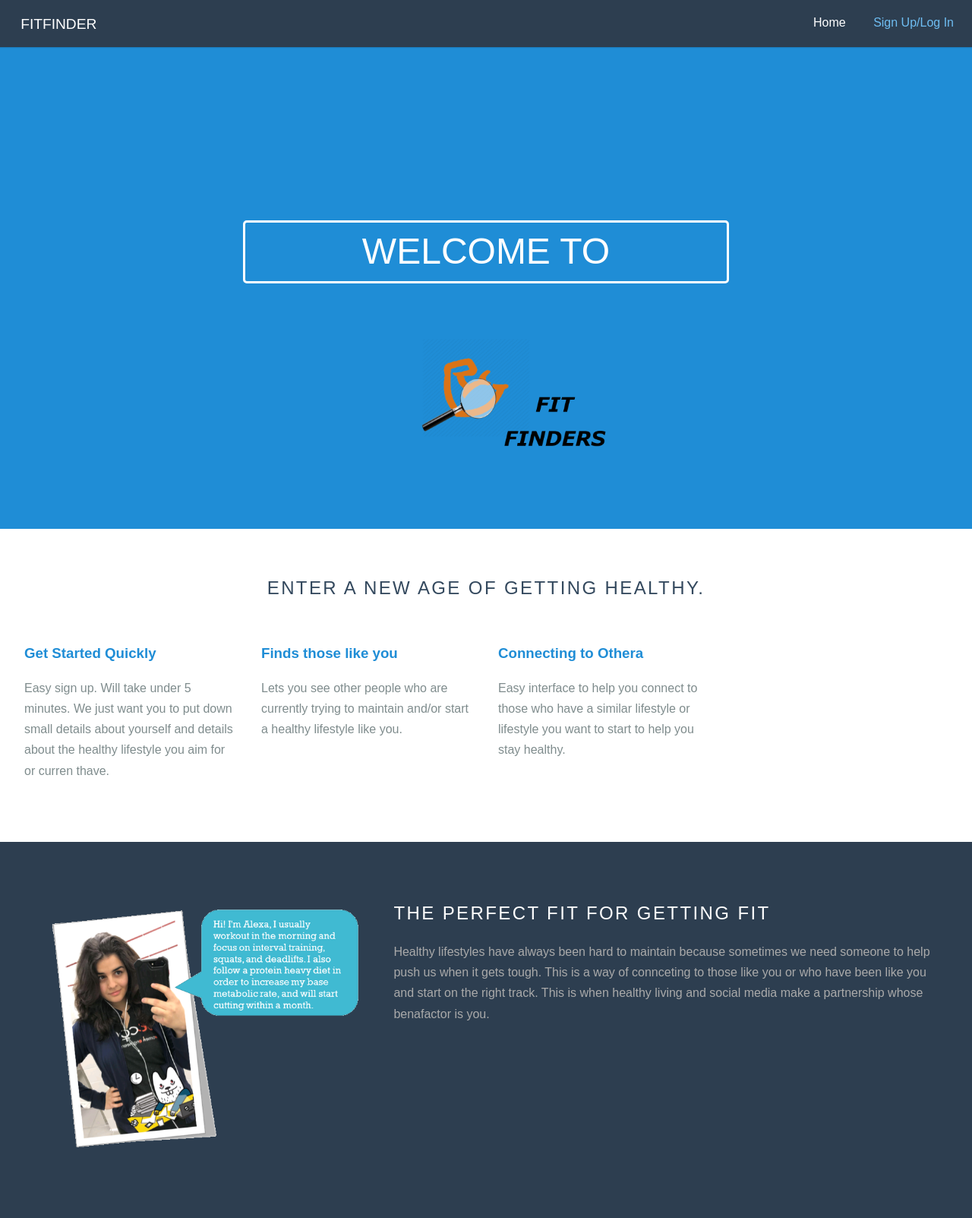
After one commit to gold1617/FitFinder, a Flask app: template templates/start.html in a window 1280 px wide. The commit adds this page. Shown: the whole page at 76% size. Run offline with Flask 2, Linux system fonts and the light colour scheme; the template is opened without the code that fills it, so the values that code supplies are empty; some libraries are stand-ins or nearby versions.

Commit message:
completly redid starting and redoing rest

```diff
--- /dev/null
+++ b/static/css/marketing.css
@@ -0,0 +1,401 @@
+* {
+    -webkit-box-sizing: border-box;
+    -moz-box-sizing: border-box;
+    box-sizing: border-box;
+}
+
+/*
+ * -- BASE STYLES --
+ * Most of these are inherited from Base, but I want to change a few.
+ */
+body {
+    line-height: 1.7em;
+    color: #7f8c8d;
+    font-size: 13px;
+}
+
+h1,
+h2,
+h3,
+h4,
+h5,
+h6,
+label {
+    color: #34495e;
+}
+
+/*Login Menu*/
+/* Full-width input fields */
+input[type=text], input[type=password] {
+    width: 100%;
+    padding: 12px 20px;
+    margin: 8px 0;
+    display: inline-block;
+    border: 1px solid #ccc;
+    box-sizing: border-box;
+}
+
+/* Set a style for all buttons */
+button {
+    background-color: #4CAF50;
+    color: white;
+    padding: 14px 20px;
+    margin: 8px 0;
+    border: none;
+    cursor: pointer;
+    width: 100%;
+}
+
+button:hover {
+    opacity: 0.8;
+}
+
+/* Extra styles for the cancel button */
+.cancelbtn {
+    width: auto;
+    padding: 10px 18px;
+    background-color: #f44336;
+}
+
+
+img.avatar {
+    width: 20%;
+    border-radius: 50%;
+}
+
+.container {
+    padding: 16px;
+    color: black;
+}
+
+span.psw {
+    float: right;
+    padding-top: 16px;
+}
+
+/* The Modal (background) */
+.modal {
+    display: none; /* Hidden by default */
+    position: fixed; /* Stay in place */
+    z-index: 1; /* Sit on top */
+    left: 0;
+    top: 0;
+    width: 100%; /* Full width */
+    height: 100%; /* Full height */
+    overflow: auto; /* Enable scroll if needed */
+    background-color: rgb(0,0,0); /* Fallback color */
+    background-color: rgba(0,0,0,0.4); /* Black w/ opacity */
+    padding-top: 60px;
+}
+
+/* Modal Content/Box */
+.modal-content {
+    background-color: #fefefe;
+    margin: 5% auto 15% auto; /* 5% from the top, 15% from the bottom and centered */
+    border: 1px solid #888;
+    width: 80%; /* Could be more or less, depending on screen size */
+}
+
+/* The Close Button (x) */
+.close {
+    position: absolute;
+    right: 25px;
+    top: 0;
+    color: #000;
+    font-size: 35px;
+    font-weight: bold;
+}
+
+.close:hover,
+.close:focus {
+    color: red;
+    cursor: pointer;
+}
+
+/* Add Zoom Animation */
+.animate {
+    -webkit-animation: animatezoom 0.6s;
+    animation: animatezoom 0.6s
+}
+
+@-webkit-keyframes animatezoom {
+    from {-webkit-transform: scale(0)}
+    to {-webkit-transform: scale(1)}
+}
+
+@keyframes animatezoom {
+    from {transform: scale(0)}
+    to {transform: scale(1)}
+}
+
+/* Change styles for span and cancel button on extra small screens */
+@media screen and (max-width: 300px) {
+    span.psw {
+       display: block;
+       float: none;
+    }
+    .cancelbtn {
+       width: 100%;
+    }
+}
+
+.pure-img-responsive {
+    max-width: 100%;
+    height: auto;
+}
+
+/*
+ * -- LAYOUT STYLES --
+ * These are some useful classes which I will need
+ */
+.l-box {
+    padding: 1em;
+}
+
+.l-box-lrg {
+    padding: 2em;
+    border-bottom: 1px solid rgba(0,0,0,0.1);
+}
+
+.is-center {
+    text-align: center;
+}
+
+
+
+/*
+ * -- PURE FORM STYLES --
+ * Style the form inputs and labels
+ */
+.pure-form label {
+    margin: 1em 0 0;
+    font-weight: bold;
+    font-size: 100%;
+}
+
+.pure-form input[type] {
+    border: 2px solid #ddd;
+    box-shadow: none;
+    font-size: 100%;
+    width: 100%;
+    margin-bottom: 1em;
+}
+
+/*
+ * -- PURE BUTTON STYLES --
+ * I want my pure-button elements to look a little different
+ */
+.pure-button {
+    background-color: #1f8dd6;
+    color: white;
+    padding: 0.5em 2em;
+    border-radius: 5px;
+}
+
+a.pure-button-primary {
+    background: white;
+    color: #1f8dd6;
+    border-radius: 5px;
+    font-size: 120%;
+}
+
+
+/*
+ * -- MENU STYLES --
+ * I want to customize how my .pure-menu looks at the top of the page
+ */
+
+.home-menu {
+    padding: 0.5em;
+    text-align: center;
+    box-shadow: 0 1px 1px rgba(0,0,0, 0.10);
+}
+.home-menu {
+    background: #2d3e50;
+}
+.pure-menu.pure-menu-fixed {
+    /* Fixed menus normally have a border at the bottom. */
+    border-bottom: none;
+    /* I need a higher z-index here because of the scroll-over effect. */
+    z-index: 4;
+}
+
+.home-menu .pure-menu-heading {
+    color: white;
+    font-weight: 400;
+    font-size: 120%;
+}
+
+.home-menu .pure-menu-selected a {
+    color: white;
+}
+
+.home-menu a {
+    color: #6FBEF3;
+}
+.home-menu li a:hover,
+.home-menu li a:focus {
+    background: none;
+    border: none;
+    color: #AECFE5;
+}
+
+
+/*
+ * -- SPLASH STYLES --
+ * This is the blue top section that appears on the page.
+ */
+
+.splash-container {
+    background: #1f8dd6;
+    z-index: 1;
+    overflow: hidden;
+    /* The following styles are required for the "scroll-over" effect */
+    width: 100%;
+    height: 88%;
+    top: 0;
+    left: 0;
+    position: fixed !important;
+}
+
+.splash {
+    /* absolute center .splash within .splash-container */
+    width: 80%;
+    height: 50%;
+    margin: auto;
+    position: absolute;
+    top: 100px; left: 0; bottom: 0; right: 0;
+    text-align: center;
+    text-transform: uppercase;
+}
+
+/* This is the main heading that appears on the blue section */
+.splash-head {
+    font-size: 16px;
+    font-weight: bold;
+    color: white;
+    border: 3px solid white;
+    padding: .3em .6em;
+    font-weight: 100;
+    border-radius: 5px;
+    line-height: 1em;
+}
+
+/* This is the subheading that appears on the blue section */
+.splash-subhead {
+    color: white;
+    letter-spacing: 0.05em;
+    opacity: 0.8;
+}
+
+/*
+ * -- CONTENT STYLES --
+ * This represents the content area (everything below the blue section)
+ */
+.content-wrapper {
+    /* These styles are required for the "scroll-over" effect */
+    position: absolute;
+    top: 87%;
+    width: 100%;
+    min-height: 12%;
+    z-index: 2;
+    background: white;
+
+}
+
+/* We want to give the content area some more padding */
+.content {
+    padding: 1em 1em 3em;
+}
+
+/* This is the class used for the main content headers (<h2>) */
+.content-head {
+    font-weight: 400;
+    text-transform: uppercase;
+    letter-spacing: 0.1em;
+    margin: 2em 0 1em;
+}
+
+/* This is a modifier class used when the content-head is inside a ribbon */
+.content-head-ribbon {
+    color: white;
+}
+
+/* This is the class used for the content sub-headers (<h3>) */
+.content-subhead {
+    color: #1f8dd6;
+}
+    .content-subhead i {
+        margin-right: 7px;
+    }
+
+/* This is the class used for the dark-background areas. */
+.ribbon {
+    background: #2d3e50;
+    color: #aaa;
+}
+
+/* This is the class used for the footer */
+.footer {
+    background: #111;
+    position: fixed;
+    bottom: 0;
+    width: 100%;
+}
+
+/*
+ * -- TABLET (AND UP) MEDIA QUERIES --
+ * On tablets and other medium-sized devices, we want to customize some
+ * of the mobile styles.
+ */
+@media (min-width: 48em) {
+
+    /* We increase the body font size */
+    body {
+        font-size: 16px;
+    }
+
+    /* We can align the menu header to the left, but float the
+    menu items to the right. */
+    .home-menu {
+        text-align: left;
+    }
+        .home-menu ul {
+            float: right;
+        }
+
+    /* We increase the height of the splash-container */
+/*    .splash-container {
+        height: 500px;
+    }*/
+
+    /* We decrease the width of the .splash, since we have more width
+    to work with */
+    .splash {
+        width: 50%;
+        height: 50%;
+    }
+
+    .splash-head {
+        font-size: 250%;
+    }
+
+
+    /* We remove the border-separator assigned to .l-box-lrg */
+    .l-box-lrg {
+        border: none;
+    }
+
+}
+
+/*
+ * -- DESKTOP (AND UP) MEDIA QUERIES --
+ * On desktops and other large devices, we want to over-ride some
+ * of the mobile and tablet styles.
+ */
+@media (min-width: 78em) {
+    /* We increase the header font size even more */
+    .splash-head {
+        font-size: 300%;
+    }
+}
--- a/static/script.js
+++ b/static/script.js
@@ -1,16 +1,10 @@
 /*Login Functions and Var*/
 // Get the modal
 var modal = document.getElementById('id01');
-var modal2 = document.getElementById('id02');
-var modal3 = document.getElementById('id03');
 
 // When the user clicks anywhere outside of the modal, close it
 window.onclick = function(event) {
     if (event.target == modal) {
         modal.style.display = "none";
-    }else if (event.target == modal2) {
-        modal.style.display = "none";
-    }else {
-        modal.style.display = "none";
     }
 }
--- /dev/null
+++ b/templates/start.html
@@ -0,0 +1,121 @@
+<!doctype html>
+<head>
+    <meta charset="utf-8">
+    <meta name="viewport" content="width=device-width, initial-scale=1.0">
+    <title>FitFinder</title>
+
+    <link rel="stylesheet" href="https://unpkg.com/purecss@0.6.2/build/pure-min.css" integrity="sha384-" crossorigin="anonymous">
+    <link rel="stylesheet" href="https://unpkg.com/purecss@0.6.2/build/grids-responsive-min.css">
+    <link rel="stylesheet" href="../static/css/marketing.css">
+
+</head>
+<body>
+<div class="header">
+    <div class="home-menu pure-menu pure-menu-horizontal pure-menu-fixed">
+        <a class="pure-menu-heading" href="">FitFinder</a>
+
+        <ul class="pure-menu-list">
+            <li class="pure-menu-item pure-menu-selected"><a href="#" class="pure-menu-link">Home</a></li>
+            <li class="pure-menu-item"><a onclick="document.getElementById('id01').style.display='block'" class="pure-menu-link">Sign Up/Log In</a></li>
+        </ul>
+    </div>
+</div>
+
+<div class="splash-container">
+    <div class="splash">
+        <h4 class="splash-head">Welcome to</h4>
+        <img src="../static/images/FitFindersLogo.png" width="55%">
+    </div>
+</div>
+
+<div class="content-wrapper">
+    <div class="content">
+        <h2 class="content-head is-center">Enter a new age of getting healthy.</h2>
+
+        <div class="pure-g">
+            <div class="l-box pure-u-1 pure-u-md-1-2 pure-u-lg-1-4">
+
+                <h3 class="content-subhead">
+                    Get Started Quickly
+                </h3>
+                <p>
+                    Easy sign up. Will take under 5 minutes. We just want you to put down small details about yourself and details about the healthy lifestyle you aim for or curren thave.
+                </p>
+            </div>
+            <div class="l-box pure-u-1 pure-u-md-1-2 pure-u-lg-1-4">
+                <h3 class="content-subhead">
+                    Finds those like you
+                </h3>
+                <p>
+                    Lets you see other people who are currently trying to maintain and/or start a healthy lifestyle like you.
+                </p>
+            </div>
+            <div class="l-box pure-u-1 pure-u-md-1-2 pure-u-lg-1-4">
+                <h3 class="content-subhead">
+                    Connecting to Othera
+                </h3>
+                <p>
+                    Easy interface to help you connect to those who have a similar lifestyle or lifestyle you want to start to help you stay healthy.
+                </p>
+            </div>
+        </div>
+    </div>
+
+    <div class="ribbon l-box-lrg pure-g">
+        <div class="l-box-lrg is-center pure-u-1 pure-u-md-1-2 pure-u-lg-2-5">
+            <img width="500" class="pure-img-responsive" src="../static/images/Welcome.png">
+        </div>
+        <div class="pure-u-1 pure-u-md-1-2 pure-u-lg-3-5">
+
+            <h2 class="content-head content-head-ribbon">The Perfect Fit for getting Fit</h2>
+
+            <p>
+                <main>
+                  Healthy lifestyles have always been hard to maintain because sometimes we need someone to help
+                  push us when it gets tough. This is a way of connceting to those like you or who have been like you
+                  and start on the right track. This is when healthy living and social media make a partnership whose
+                  benafactor is you.
+                </main>
+            </p>
+        </div>
+    </div>
+</div>
+
+<!-- The Modal -->
+<div id="id01" class="modal">
+    <span onclick="document.getElementById('id01').style.display='none'" class="close" title="Close Modal">&times;</span>
+
+    <!-- Modal Content -->
+    <form class="modal-content animate" action="/action_page.php">
+        <div class="imgcontainer">
+            <center>
+              <!-- <img src="{{url_for('static', filename='images/img_avatar2.png')}}" width="10%" alt="Avatar" class="avatar"> -->
+              <img src="../static/images/img_avatar2.png" alt="Avatar" class="avatar" width=10%>
+            </center>
+        </div>
+
+        <div class="container">
+            <label><b>Username</b></label>
+            <input type="text" placeholder="Enter Username" name="uname" required>
+
+            <label><b>Password</b></label>
+            <input type="password" placeholder="Enter Password" name="psw" required>
+
+          <a href="./index.html">
+            <button type="submit">Login</button>
+          </a>
+            <input type="checkbox" checked="checked"> Remember me
+        </div>
+
+        <div class="container" style="background-color:#f1f1f1">
+            <button type="button" onclick="document.getElementById('id01').style.display='none'" class="cancelbtn">Cancel</button>
+            <span class="psw">Forgot <a href="#">password?</a></span>
+        </div>
+    </form>
+</div>
+
+        <script type="text/javascript" src="../static/script.js"></script>
+        <script type="text/javascript" src="{{url_for('static', filename='script.js')}}"></script>
+
+</body>
+</html>
```
Also changed, not shown: static/css/layout.css (+9 -11 lines), templates/index.html (+44 -94 lines), static/images/FitFinder1.png (added), static/images/FitFinders.png (deleted), static/images/FitFindersLogo.png (renamed from static/images/FitFinderLogo.png), static/images/Welcome.png (added).
